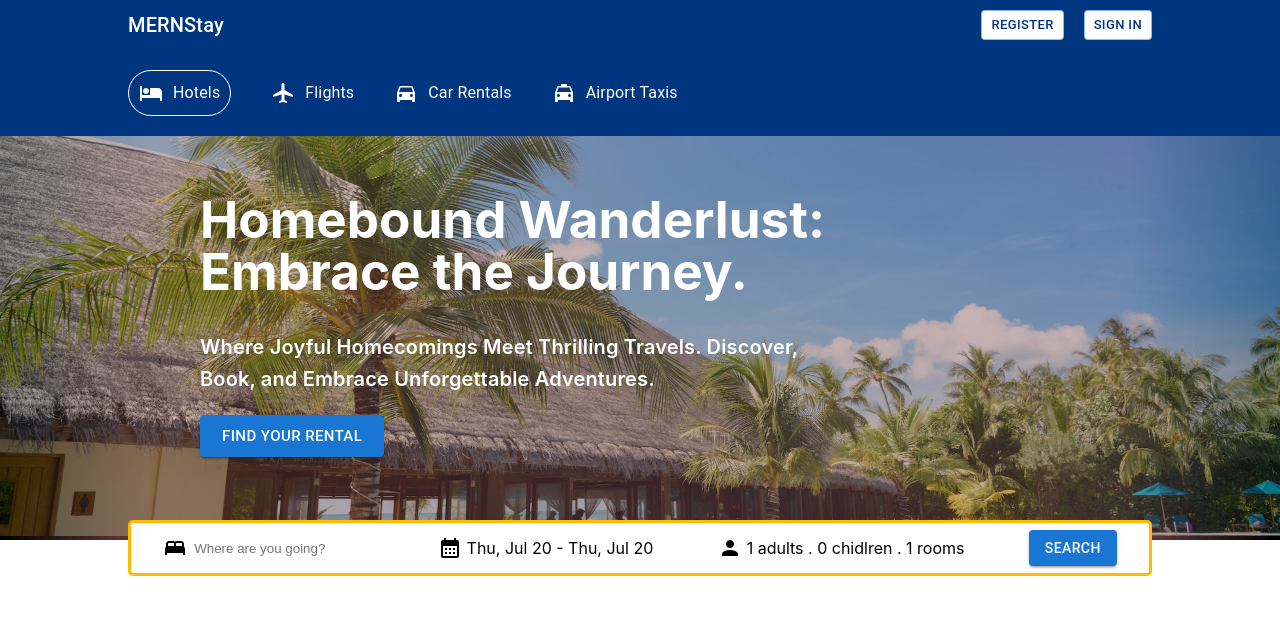
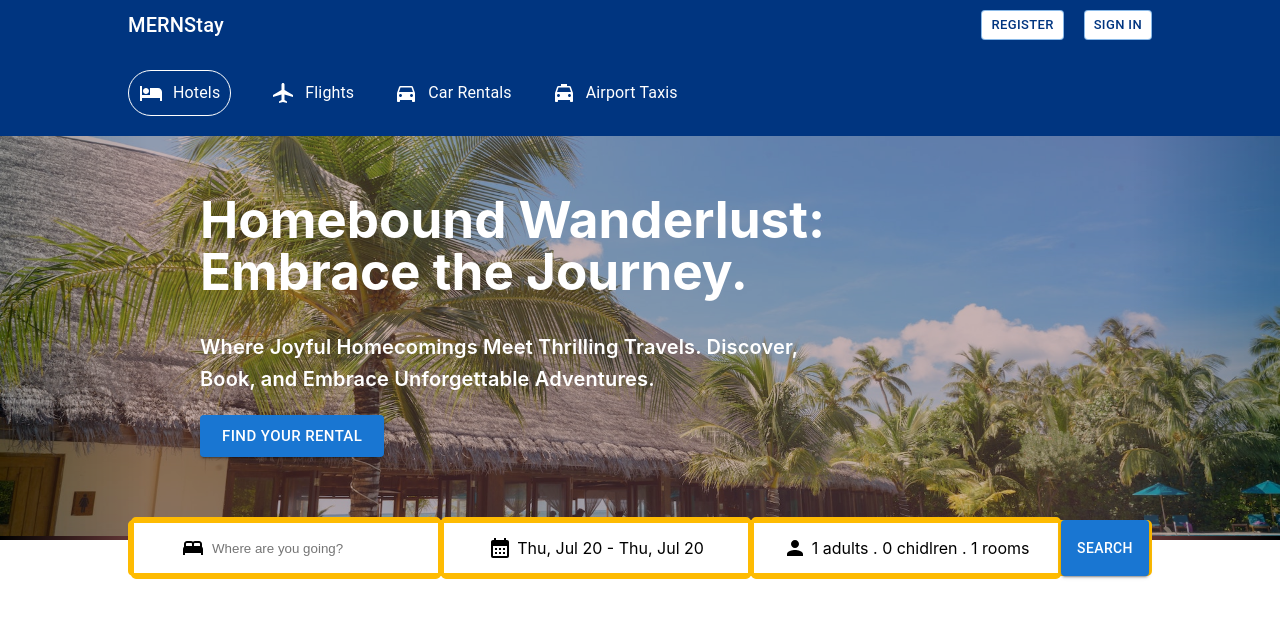
Before and after one commit to Wahaj-Ali/MERNStay, a React (Create React App) app in the folder client/: page / in a window 1280 px wide. Shown: the top 618 px of the page. Built offline with nearby package versions, Linux system fonts and the light colour scheme; the HTML template or start-up script is replaced by a standard one.

Commit message:
Update Herosearch.css

```diff
--- a/client/src/components/Hero Search/Herosearch.css
+++ b/client/src/components/Hero Search/Herosearch.css
@@ -13,10 +13,25 @@
 }
 
 .heroSearchItem {
+  border: 3px solid #febb02;
+  /* padding: 11px; */
+  border-radius: 5px;
+  height: 100%;
   display: flex;
   align-items: center;
   justify-content: center;
   gap: 5px;
+  flex: 4;
+  height: 7dvh;
+}
+
+.heroSearchItem.btn {
+  flex: 1;
+  border: none;
+}
+
+.srBtn {
+  height: 7dvh;
 }
 
 .headerSearchInput {
@@ -39,8 +54,8 @@
   top: 50px;
   background-color: #fff;
   border-radius: 5px;
-  box-shadow: 0 2px 16px 0 rgba(26,26,26,0.24);
-  -webkit-box-shadow: 0 2px 16px 0 rgba(26,26,26,0.24);
+  box-shadow: 0 2px 16px 0 rgba(26, 26, 26, 0.24);
+  -webkit-box-shadow: 0 2px 16px 0 rgba(26, 26, 26, 0.24);
   padding: 20px;
 }
 
```
